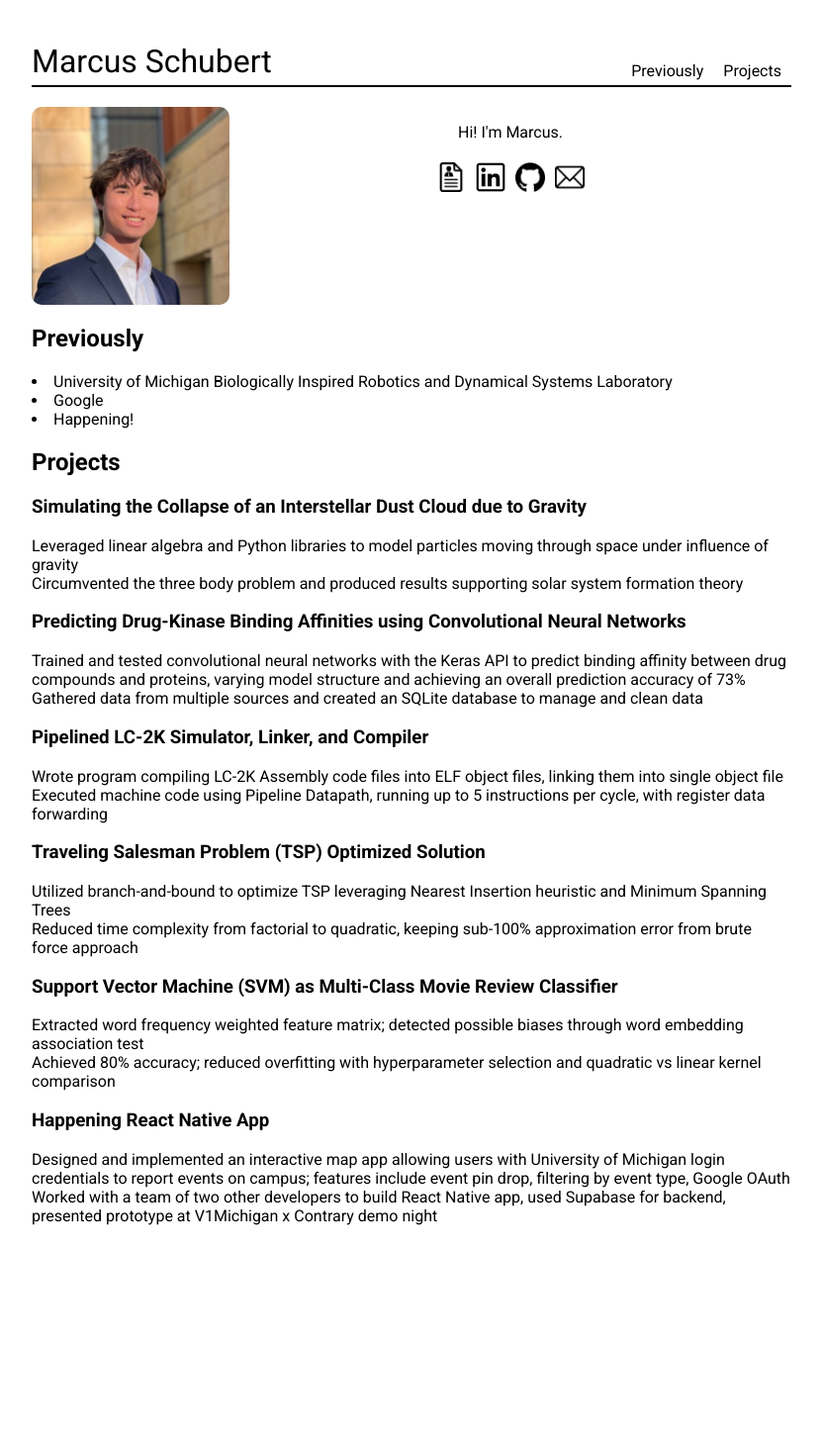
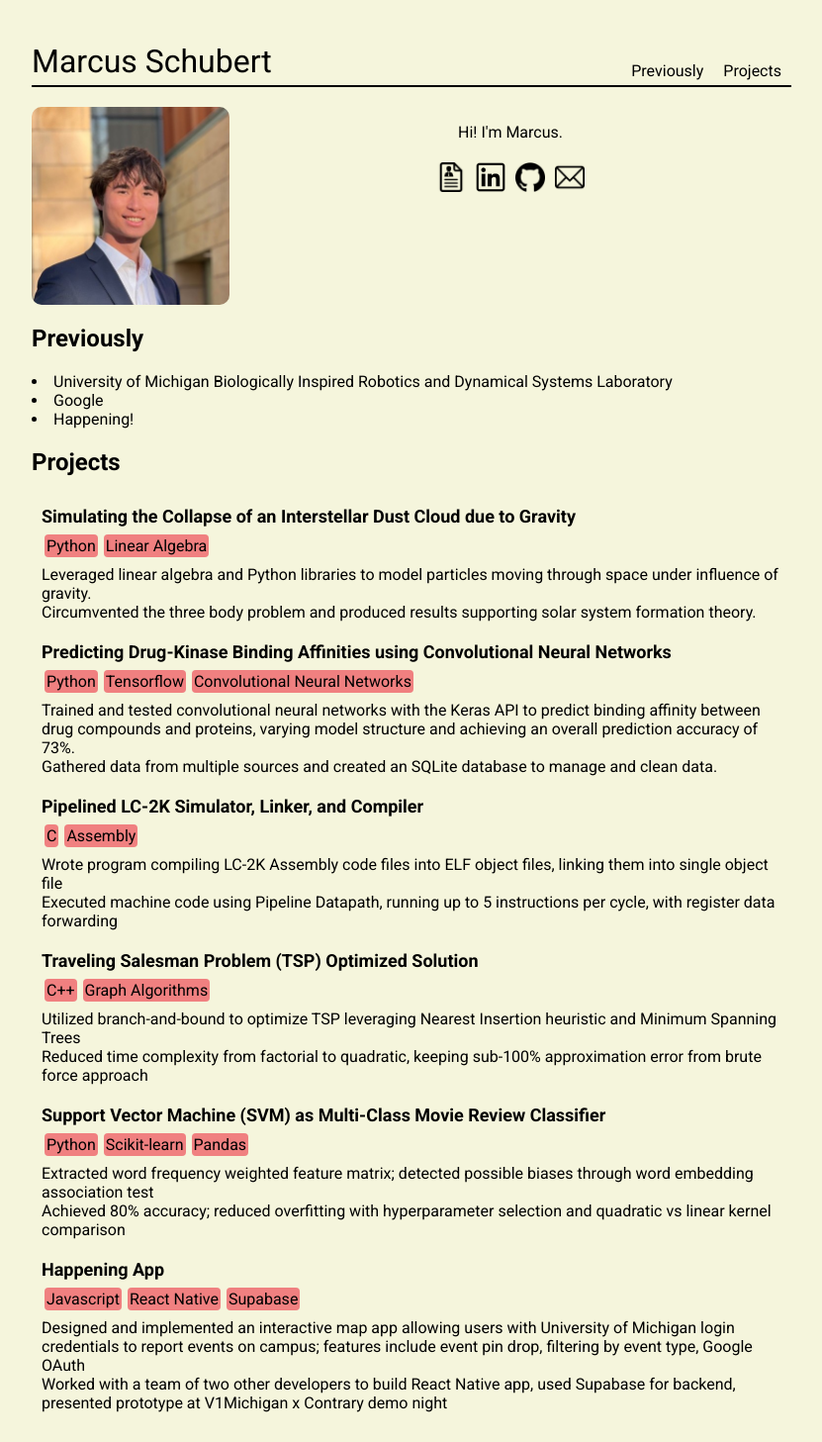
Before and after one commit to mschubs/mschubs.github.io, a Jekyll site: the page built from index.html, in a window 1280 px wide. Shown: the whole page at 99% size, without its empty margins (224-1055 px from the left). Built offline with Jekyll 4.4.1, drawn with Linux system fonts in a browser that asks for light colours; before the commit the page ends 1274 px from its top, so only the background shows below that.

Commit message:
added some effects

```diff
--- a/_config.yml
+++ b/_config.yml
@@ -1,13 +1,9 @@
 collections:
   authors:
     output: true
+  projects:
 
 defaults:
-  - scope:
-      path: ""
-      type: "authors"
-    values:
-      layout: "author"
   - scope:
       path: ""
       type: "posts"
--- a/_data/projects.yml
+++ b/_data/projects.yml
@@ -1,24 +1,30 @@
 - name: Simulating the Collapse of an Interstellar Dust Cloud due to Gravity
+  skills: [Python, Linear Algebra]
   details: |
-    Leveraged linear algebra and Python libraries to model particles moving through space under influence of gravity
-    Circumvented the three body problem and produced results supporting solar system formation theory
+    Leveraged linear algebra and Python libraries to model particles moving through space under influence of gravity.
+    Circumvented the three body problem and produced results supporting solar system formation theory.
 - name: Predicting Drug-Kinase Binding Affinities using Convolutional Neural Networks
+  skills: [Python, Tensorflow, Convolutional Neural Networks]
   details: |
-    Trained and tested convolutional neural networks with the Keras API to predict binding affinity between drug compounds and proteins, varying model structure and achieving an overall prediction accuracy of 73%
-    Gathered data from multiple sources and created an SQLite database to manage and clean data
+    Trained and tested convolutional neural networks with the Keras API to predict binding affinity between drug compounds and proteins, varying model structure and achieving an overall prediction accuracy of 73%.
+    Gathered data from multiple sources and created an SQLite database to manage and clean data.
 - name: Pipelined LC-2K Simulator, Linker, and Compiler
+  skills: [C, Assembly]
   details: |
     Wrote program compiling LC-2K Assembly code files into ELF object files, linking them into single object file
     Executed machine code using Pipeline Datapath, running up to 5 instructions per cycle, with register data forwarding
 - name: Traveling Salesman Problem (TSP) Optimized Solution
+  skills: [C++, Graph Algorithms]
   details: |
     Utilized branch-and-bound to optimize TSP leveraging Nearest Insertion heuristic and Minimum Spanning Trees
     Reduced time complexity from factorial to quadratic, keeping sub-100% approximation error from brute force approach
 - name: Support Vector Machine (SVM) as Multi-Class Movie Review Classifier
+  skills: [Python, Scikit-learn, Pandas]
   details: |
     Extracted word frequency weighted feature matrix; detected possible biases through word embedding association test
     Achieved 80% accuracy; reduced overfitting with hyperparameter selection and quadratic vs linear kernel comparison
-- name: Happening React Native App
+- name: Happening App
+  skills: [Javascript, React Native, Supabase]
   details: |
     Designed and implemented an interactive map app allowing users with University of Michigan login credentials to report events on campus; features include event pin drop, filtering by event type, Google OAuth
     Worked with a team of two other developers to build React Native app, used Supabase for backend, presented prototype at V1Michigan x Contrary demo night
--- a/_sass/main.scss
+++ b/_sass/main.scss
@@ -32,10 +32,12 @@
         padding-bottom: 5px;
         color: black;
         border-radius: 2px;
+        transition: transform 0.3s ease;
     }
 
     .link:hover {
         background-color: lightgray;
+        transform: translateY(-5px);
     }
 }
 
@@ -77,8 +79,41 @@
     }
 }
 
-.projectDescription {
-    white-space: pre-line;
+#projects {
+    .project {
+        padding: 10px;
+        border-radius: 5px;
+        transition: transform 0.3s ease;
+        .projectTitle {
+            font-size: large;
+            font-weight: 600;
+        }
+        .skills {
+            display: flex;
+            padding-top: 5px;
+            padding-bottom: 5px;
+            .skillWrapper {
+                padding: 3px;
+                .projectSkill {
+                    display: flex;
+                    flex-direction: column;
+                    padding: 2px;
+                    background-color: lightcoral;
+                    border-radius: 4px;
+                }
+            }
+        }
+        .projectDescription {
+            white-space: pre-line;
+        }
+    }
+    .project:hover {
+        transform: translateX(10px);
+        background-color: lightgray;
+        .projectTitle {
+            text-decoration: underline;
+        }
+    }
 }
 
 body {
@@ -86,6 +121,7 @@
     margin: 0;
     padding-left: 20%;
     padding-right: 20%;
+    background-color: beige;
 }
 
 main {
--- a/index.html
+++ b/index.html
@@ -14,8 +14,15 @@
     <section id="projects">
         <h2>Projects</h2>
         {% for item in site.data.projects %}
-            <h3>{{ item.name }}</h3>
-            <p class="projectDescription">{{ item.details }}</p>
+            <div class="project">
+                <div class="projectTitle" >{{ item.name }}</div>
+                <div class="skills">
+                    {% for skill in item.skills %}
+                        <div class="skillWrapper"><div class="projectSkill">{{skill}}</div></div>
+                    {% endfor %}
+                </div>
+                <div class="projectDescription">{{ item.details }}</div>
+            </div>
         {% endfor %}
     </section>
 </main>
```
Also changed, not shown: _projects/solarsystem.md (added, +4 -0 lines).
